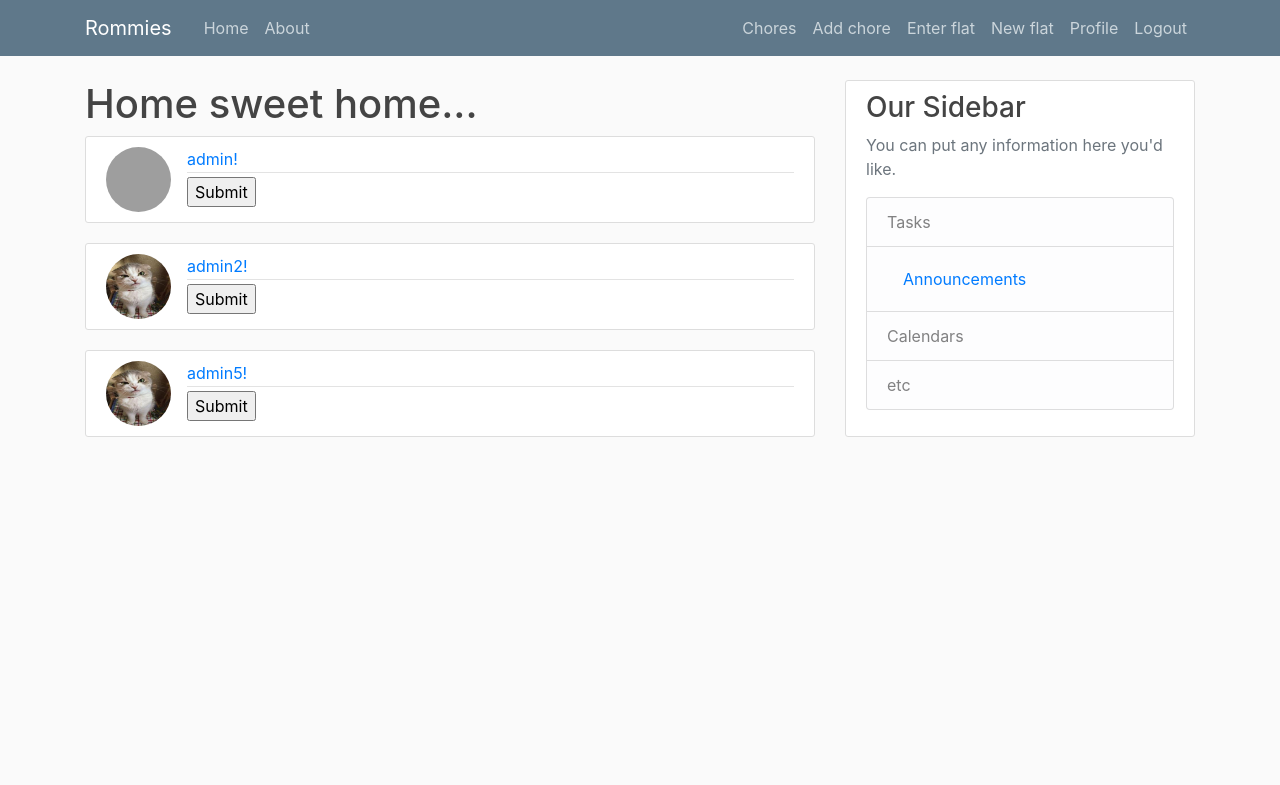
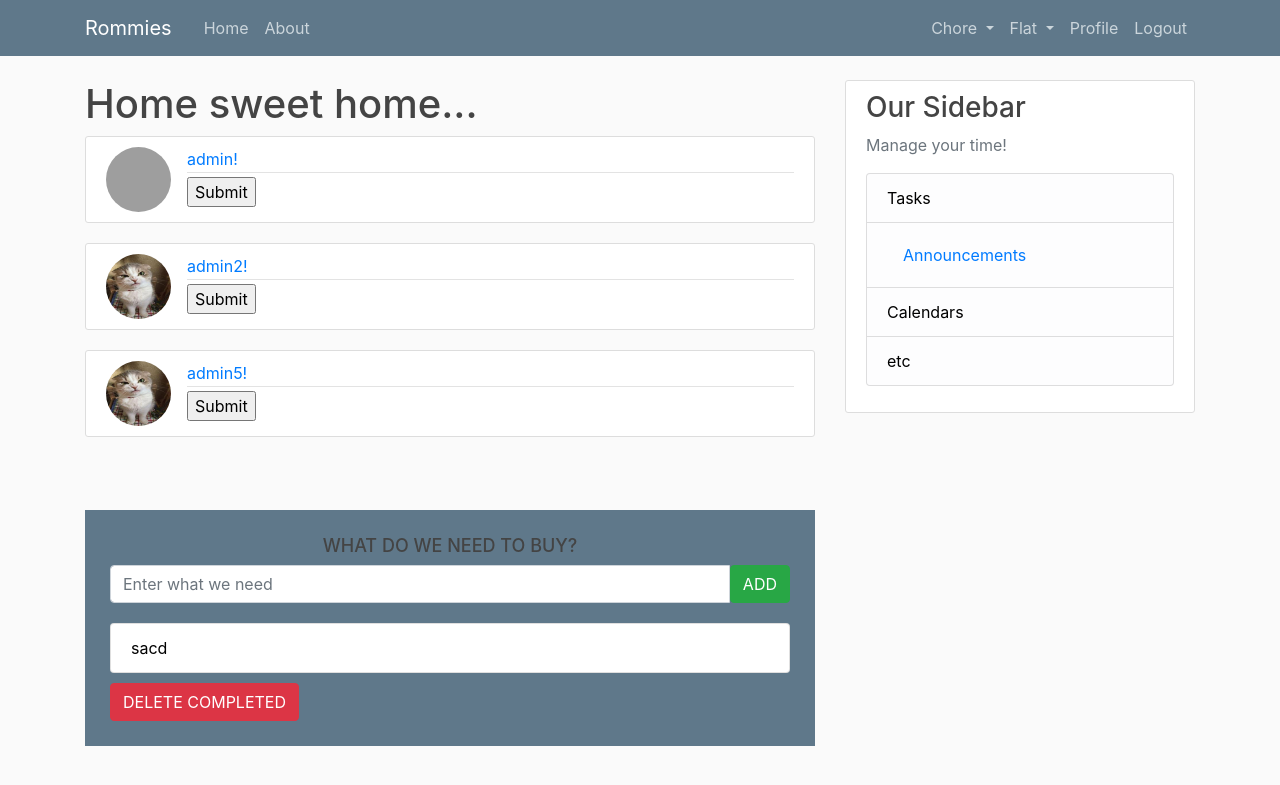
Before and after one commit to slawomirgicala/our_place, a Django app: page / in a window 1280 px wide. Shown: the top 785 px of the page. Run offline with Django 3.2, Linux system fonts and the light colour scheme; a user stored in the database is signed in; data comes from the database, SQL or seed files in the repository; both versions use the stored data as it was after the commit; some libraries are stand-ins or nearby versions; grey boxes are pictures that could not be loaded.

Commit message:
todo list assigned to flat

```diff
--- a/flat/admin.py
+++ b/flat/admin.py
@@ -1,5 +1,8 @@
 from django.contrib import admin
-from .models import Flat
+from .models import Flat, Todo, Chore, Announcement
 # Register your models here.
 
 admin.site.register(Flat)
+admin.site.register(Todo)
+admin.site.register(Chore)
+admin.site.register(Announcement)
--- a/flat/forms.py
+++ b/flat/forms.py
@@ -23,10 +23,17 @@ class EnterFlatCreationForm(forms.ModelForm):
 class ChoreCreationForm(forms.ModelForm):
     class Meta:
         model = Chore
-        fields = ['name']
+        fields = ['name', 'period']
 
 
 class AnnouncementCreationForm(forms.ModelForm):
     class Meta:
         model = Announcement
         fields = ['text']
+
+
+class TodoForm(forms.Form):
+    text = forms.CharField(max_length=40,
+                           widget=forms.TextInput(
+                                                  attrs={'class': 'form-control', 'placeholder': 'Enter what we need',
+                                                         'aria-label': 'Todo', 'aria-describedby': 'add-btn'}))
--- a/flat/models.py
+++ b/flat/models.py
@@ -23,9 +23,27 @@ class Product(models.Model):
 class Chore(models.Model):
     name = models.CharField(max_length=100)
     flat = models.ForeignKey(Flat, on_delete=models.CASCADE)
+    period = models.IntegerField()
+    last_made = models.DateTimeField(default=timezone.now)
 
     def __str__(self):
         return self.name
+
+
+class ChoreCounter(models.Model):
+    chore = models.ForeignKey(Chore, on_delete=models.CASCADE)
+    user = models.ForeignKey(User, on_delete=models.CASCADE)
+    number = models.IntegerField(default=0)
+
+
+class SpecificChore(models.Model):
+    user = models.ForeignKey(User, on_delete=models.CASCADE)
+    flat = models.ForeignKey(Flat, on_delete=models.CASCADE)
+    start = models.DateTimeField()
+    end = models.DateTimeField()
+    name = models.CharField(max_length=100)
+    completed = models.BooleanField(default=False)
+    likes = models.IntegerField(default=0)
 
 
 class Announcement(models.Model):
@@ -36,3 +54,12 @@ class Announcement(models.Model):
 
     def __str__(self):
         return self.text
+
+
+class Todo(models.Model):
+    text = models.CharField(max_length=40)
+    complete = models.BooleanField(default=False)
+    flat = models.ForeignKey(Flat, on_delete=models.CASCADE, default=None)
+
+    def __str__(self):
+        return self.text
--- a/flat/static/flat/main.css
+++ b/flat/static/flat/main.css
@@ -82,3 +82,34 @@ a.article-title:hover {
 .account-heading {
   font-size: 2.5rem;
 }
+
+#wrapper {
+	margin-top: 10% !important;
+}
+#content {
+	background: #5f788a;;
+	padding: 25px;
+}
+#content > h2 {
+	font-size: 18px;
+	text-align: center;
+	padding-top: 0;
+}
+.t10 {
+	margin-top: 10px;
+}
+.t20 {
+	margin-top: 20px;
+}
+.todo-completed {
+	text-decoration: line-through;
+	background: #E23247;
+}
+
+footer {
+	margin-top: 20px;
+	color: white;
+}
+.list-group-item {
+	color: black;
+}
--- a/flat/templates/flat/base.html
+++ b/flat/templates/flat/base.html
@@ -35,10 +35,28 @@
             <div class="navbar-nav">
               {% if user.is_authenticated %}
 
-                  <a class="nav-item nav-link" href="{% url 'chores-list' %}">Chores</a>
-                  <a class="nav-item nav-link" href="{% url 'new-chore' %}">Add chore</a>
-                  <a class="nav-item nav-link" href="{% url 'enter-flat' %}">Enter flat</a>
-                <a class="nav-item nav-link" href="{% url 'new-flat' %}">New flat</a>
+                  <li class="nav-item dropdown">
+                    <a class="nav-link dropdown-toggle" href="#" id="navbarDropdownMenuLink" data-toggle="dropdown" aria-haspopup="true" aria-expanded="false">
+                      Chore
+                    </a>
+                    <div class="dropdown-menu" aria-labelledby="navbarDropdownMenuLink">
+                      <a class="dropdown-item" href="{% url 'chores-list' %}">Chores</a>
+                      <a class="dropdown-item" href="{% url 'new-chore' %}">Add chore</a>
+
+                    </div>
+                  </li>
+
+                  <li class="nav-item dropdown">
+                    <a class="nav-link dropdown-toggle" href="#" id="navbarDropdownMenuLink" data-toggle="dropdown" aria-haspopup="true" aria-expanded="false">
+                      Flat
+                    </a>
+                    <div class="dropdown-menu" aria-labelledby="navbarDropdownMenuLink">
+                      <a class="dropdown-item" href="{% url 'enter-flat' %}">Enter flat</a>
+                      <a class="dropdown-item" href="{% url 'new-flat' %}">New flat</a>
+
+                    </div>
+                  </li>
+
                 <a class="nav-item nav-link" href="{% url 'profile' %}">Profile</a>
                 <a class="nav-item nav-link" href="{% url 'logout' %}">Logout</a>
               {% else %}
@@ -65,7 +83,7 @@
         <div class="col-md-4">
           <div class="content-section">
             <h3>Our Sidebar</h3>
-            <p class='text-muted'>You can put any information here you'd like.
+            <p class='text-muted'>Manage your time!
               <ul class="list-group">
                 <li class="list-group-item list-group-item-light">Tasks</li>
                 <li class="list-group-item list-group-item-light">
--- a/flat/templates/flat/home.html
+++ b/flat/templates/flat/home.html
@@ -3,6 +3,10 @@
 {% block content %}
 
     <h1>Home sweet home...</h1>
+
+
+
+
 
     {% for profile in profiles %}
         <article class="media content-section">
@@ -24,6 +28,52 @@
           </div>
         </article>
     {% endfor %}
+
+
+
+
+    		<div class="container-fluid" id="wrapper">
+
+			<div class="row">
+				<div class="col-lg-12 col-lg-offset-4" id="content">
+					<h2>WHAT DO WE NEED TO BUY?</h2>
+
+					<form action="{% url 'add' %}" method="POST" role="form">
+						{% csrf_token %}
+						<div class="form-group">
+							<div class="input-group">
+							  {{ form.text }}
+							  <span class="input-group-btn">
+								  <button type="submit" class="btn btn-success" id="add-btn">ADD</button>
+							  </span>
+							</div>
+                        </div>
+					</form>
+
+					<ul class="list-group t20">
+                        {% for todo in todo_list %}
+                            {% if todo.complete %}
+                                <li class="list-group-item todo-completed">{{ todo.text }}</li>
+                            {% else %}
+                                <a href="{% url 'complete' todo.id %}"><li class="list-group-item">{{ todo.text }}</li></a>
+                            {% endif %}
+                        {% endfor %}
+					</ul>
+
+                    <div class="row t10">
+						<div class="col-lg-12">
+							<div class="btn-toolbar">
+								<div class="btn-group">
+									<a href="{% url 'deletecomplete' %}"><button type="button" class="btn btn-danger"><i class="glyphicon glyphicon-trash"></i> DELETE COMPLETED</button></a>
+								</div>
+							</div>
+						</div>
+                    </div>
+				</div>
+			</div>
+		</div>
+
+
 {#    {% for post in posts %}#}
 {#        <article class="media content-section">#}
 {#          <div class="media-body">#}
--- a/flat/urls.py
+++ b/flat/urls.py
@@ -10,5 +10,8 @@ urlpatterns = [
     path('new_chore/', views.new_chore, name='new-chore'),
     path('chores_list/', views.chores_list, name='chores-list'),
     path('announcements/', views.announcements, name='flat-announcements'),
-    path('new_announcement', views.new_announcement, name='new-announcement')
+    path('new_announcement', views.new_announcement, name='new-announcement'),
+    path('add', views.addTodo, name='add'),
+    path('complete/<todo_id>', views.completeTodo, name='complete'),
+    path('deletecomplete', views.deleteCompleted, name='deletecomplete')
 ]
--- a/flat/views.py
+++ b/flat/views.py
@@ -1,23 +1,36 @@
 from django.shortcuts import render, redirect
 from django.http import HttpResponse
 from django.contrib.auth.decorators import login_required
-from .forms import FlatCreationForm, EnterFlatCreationForm, ChoreCreationForm, AnnouncementCreationForm
+from .forms import FlatCreationForm, EnterFlatCreationForm, ChoreCreationForm, AnnouncementCreationForm, TodoForm
 from django.contrib import messages
-from .models import Flat, Chore, Announcement
+from .models import Flat, Chore, Announcement, Todo
 from django.core.exceptions import ObjectDoesNotExist
+from django.views.decorators.http import require_POST
+from django.utils import timezone
+
+
 # Create your views here.
 
 
 @login_required
 def home(request):
-# if request.user.is_authenticated():
+    # if request.user.is_authenticated():
+
     if request.user.profile.active_flat is None:
         return redirect('new-flat')
     else:
+        todo_list = Todo.objects.filter(flat=request.user.profile.active_flat).order_by('id') #filter by active flat
+
+        form = TodoForm()
+
         context = {
-            'profiles': request.user.profile.active_flat.profiles.all()
+            'profiles': request.user.profile.active_flat.profiles.all(),
+            'todo_list': todo_list,
+            'form': form
         }
         return render(request, 'flat/home.html', context)
+
+
 #    else:
 #        return redirect('login')
 
@@ -37,7 +50,7 @@ def new_flat(request):
             profile.active_flat = flat
             profile.save()
             messages.success(request, f'You have created a new flat!')
-            return redirect('flat-home') #strona glowna mieszkania
+            return redirect('flat-home')  # strona glowna mieszkania
 
     else:
         form = FlatCreationForm()
@@ -79,9 +92,10 @@ def new_chore(request):
         if form.is_valid():
             name = form.cleaned_data['name']
             flat = request.user.profile.active_flat
-            Chore(name=name, flat=flat).save()
+            period = form.cleaned_data['period']
+            Chore(name=name, flat=flat, period=period, last_made=timezone.now()).save()
             messages.success(request, f'Added new chore :c')
-            return redirect('new-chore') # lita obowiazkow
+            return redirect('chores-list')
     else:
         form = ChoreCreationForm()
     return render(request, 'flat/new_chore.html', {'form': form})
@@ -126,3 +140,29 @@ def new_announcement(request):
         else:
             form = AnnouncementCreationForm()
     return render(request, 'flat/new_announcement.html', {'form': form})
+
+
+@require_POST
+def addTodo(request):
+    form = TodoForm(request.POST)
+
+    if form.is_valid():
+        new_todo = Todo(text=request.POST['text'])
+        new_todo.flat = request.user.profile.active_flat
+        new_todo.save()
+
+    return redirect(home)
+
+
+def completeTodo(request, todo_id):
+    todo = Todo.objects.get(pk=todo_id)
+    todo.complete = True
+    todo.save()
+
+    return redirect(home)
+
+
+def deleteCompleted(request):
+    Todo.objects.filter(complete__exact=True, flat=request.user.profile.active_flat).delete()
+
+    return redirect(home)
```
Also changed, not shown: db.sqlite3.
